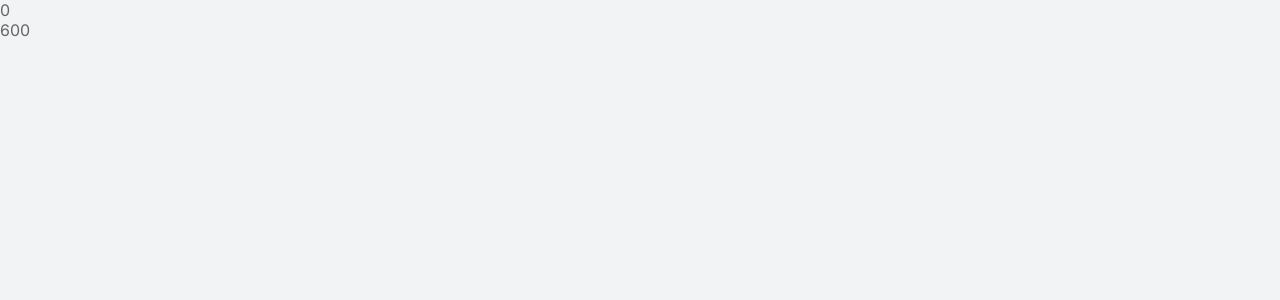
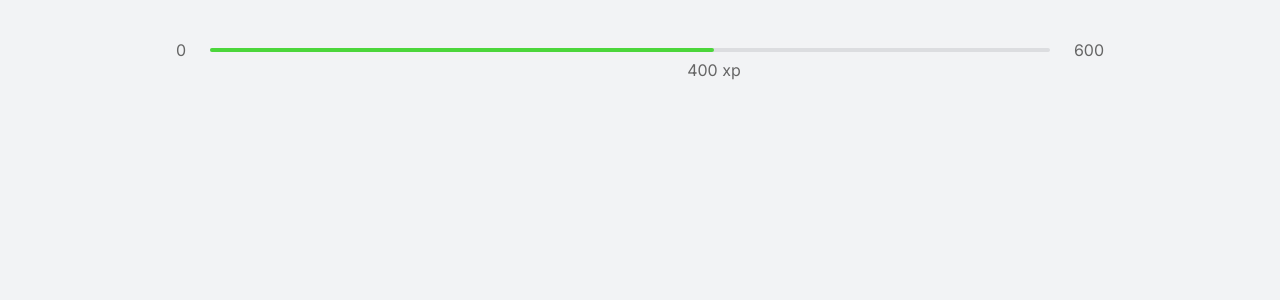
Before and after one commit to rickutino/PomoGamer, a React (Create React App) app: page / in a window 1280 px wide. Shown: the top 300 px of the page. Built offline with nearby package versions, Linux system fonts and the light colour scheme.

Commit message:
add header experienceBar style

```diff
--- a/src/App.tsx
+++ b/src/App.tsx
@@ -3,7 +3,7 @@
 
 function App() {
   return (
-    <div className="App">
+    <div className="container">
       <ExperienceBar />
     </div>
   );
--- a/src/components/ExperienceBar.tsx
+++ b/src/components/ExperienceBar.tsx
@@ -2,11 +2,16 @@
 
 const ExperienceBar: React.FC = () => {
   return (
-    <>
+    <header className="experience-bar">
       <span>0</span>
-      <div></div>
+      <div>
+        <div style={{ width: '60%' }} />
+        <span className="current-experience" style={{ left: '60%' }}>
+          400 xp
+        </span>
+      </div>
       <span>600</span>
-    </>
+    </header>
   )
 }
 
--- a/src/styles/global.css
+++ b/src/styles/global.css
@@ -53,3 +53,43 @@
 
   text-decoration: none;
 }
+
+.container {
+  height: 100vh;
+  max-width: 992px;
+  margin: 0 auto;
+  padding: 2.5rem 2rem;
+
+  display: flex;
+  flex-direction: column;
+}
+
+.experience-bar {
+  display: flex;
+  align-items: center;
+}
+
+.experience-bar span {
+  font-size: 1rem;
+}
+
+.experience-bar > div {
+  flex: 1;
+  height: 4px;
+  border-radius: 4px;
+  background-color: var(--gray-line);
+  margin: 0 1.5rem;
+  position: relative;
+}
+
+.experience-bar > div > div {
+  height: 4px;
+  border-radius: 4px;
+  background-color: var(--green);
+}
+
+span.current-experience {
+  position: absolute;
+  top: 12px;
+  transform: translateX(-50%);
+}
```
